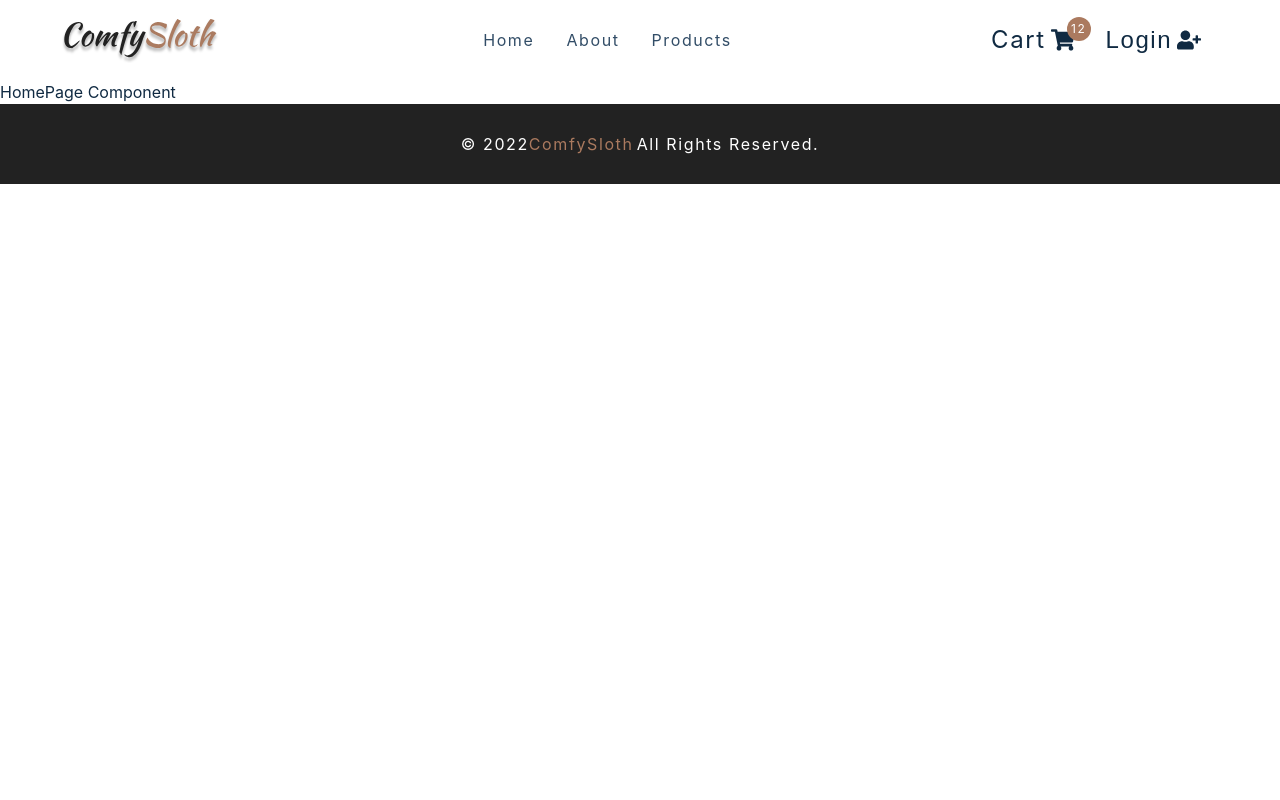
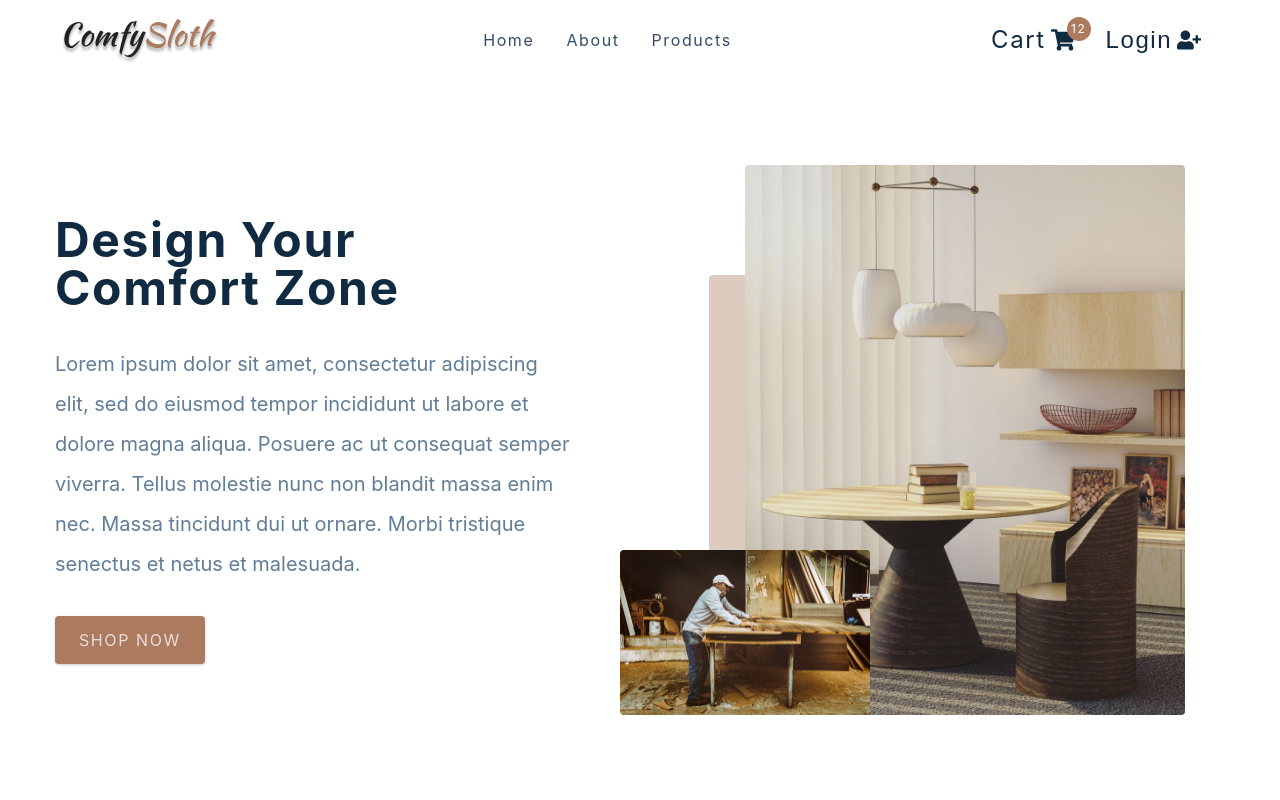
Before and after one commit to Esterod215/react-ecommerce, a React (Create React App) app: page / in a window 1280 px wide. Shown: the top 800 px of the page. Built offline with nearby package versions, Linux system fonts and the light colour scheme.

Commit message:
Started working on the homepage and created the components needed for it. Finished Hero component.

```diff
--- /dev/null
+++ b/src/components/Contact.js
@@ -0,0 +1,7 @@
+import React from 'react';
+
+const Contact = () => {
+	return <h1>Contact Component</h1>;
+};
+
+export default Contact;
--- /dev/null
+++ b/src/components/FeaturedProducts.js
@@ -0,0 +1,7 @@
+import React from 'react';
+
+const FeaturedProducts = () => {
+	return <h1>Featured Products Page</h1>;
+};
+
+export default FeaturedProducts;
--- /dev/null
+++ b/src/components/Hero.js
@@ -0,0 +1,96 @@
+import React from 'react';
+import styled from 'styled-components';
+import { Link } from 'react-router-dom';
+
+import hero1 from '../assets/hero-bcg.jpeg';
+import hero2 from '../assets/hero-bcg-2.jpeg';
+
+const Hero = () => {
+	return (
+		<Wrapper className='section-center'>
+			<article className='content'>
+				<h1>
+					Design Your <br /> Comfort Zone
+				</h1>
+				<p>
+					Lorem ipsum dolor sit amet, consectetur adipiscing elit, sed do
+					eiusmod tempor incididunt ut labore et dolore magna aliqua. Posuere ac
+					ut consequat semper viverra. Tellus molestie nunc non blandit massa
+					enim nec. Massa tincidunt dui ut ornare. Morbi tristique senectus et
+					netus et malesuada.
+				</p>
+				<Link to='/products' className='btn hero-btn'>
+					Shop Now
+				</Link>
+			</article>
+			<article className='img-container'>
+				<img src={hero1} alt='table' className='main-img' />
+				<img src={hero2} alt='person working' className='accent-img' />
+			</article>
+		</Wrapper>
+	);
+};
+
+const Wrapper = styled.section`
+	min-height: 60vh;
+	display: grid;
+	place-items: center;
+	.img-container {
+		display: none;
+	}
+
+	p {
+		line-height: 2;
+		max-width: 45em;
+		margin-bottom: 2rem;
+		color: var(--clr-grey-5);
+		font-size: 1rem;
+	}
+	@media (min-width: 992px) {
+		height: calc(100vh - 5rem);
+		grid-template-columns: 1fr 1fr;
+		gap: 8rem;
+		h1 {
+			margin-bottom: 2rem;
+		}
+		p {
+			font-size: 1.25rem;
+		}
+		.hero-btn {
+			padding: 0.75rem 1.5rem;
+			font-size: 1rem;
+		}
+		.img-container {
+			display: block;
+			position: relative;
+		}
+		.main-img {
+			width: 100%;
+			height: 550px;
+			position: relative;
+			border-radius: var(--radius);
+			display: block;
+			object-fit: cover;
+		}
+		.accent-img {
+			position: absolute;
+			bottom: 0;
+			left: 0;
+			width: 250px;
+			transform: translateX(-50%);
+			border-radius: var(--radius);
+		}
+		.img-container::before {
+			content: '';
+			position: absolute;
+			width: 10%;
+			height: 80%;
+			background: var(--clr-primary-9);
+			bottom: 0%;
+			left: -8%;
+			border-radius: var(--radius);
+		}
+	}
+`;
+
+export default Hero;
--- /dev/null
+++ b/src/components/Services.js
@@ -0,0 +1,7 @@
+import React from 'react';
+
+const Services = () => {
+	return <h1>Services</h1>;
+};
+
+export default Services;
--- a/src/components/index.js
+++ b/src/components/index.js
@@ -2,5 +2,18 @@
 import Footer from './Footer';
 import Sidebar from './Sidebar';
 import PageHero from './PageHero';
+import FeaturedProducts from './FeaturedProducts';
+import Hero from './Hero';
+import Contact from './Contact';
+import Services from './Services';
 
-export { Navbar, Footer, Sidebar, PageHero };
+export {
+	Navbar,
+	Footer,
+	Sidebar,
+	PageHero,
+	FeaturedProducts,
+	Hero,
+	Contact,
+	Services,
+};
--- a/src/pages/HomePage.js
+++ b/src/pages/HomePage.js
@@ -1,7 +1,16 @@
 import React from 'react';
 
+import { FeaturedProducts, Hero, Services, Contact } from '../components';
+
 const HomePage = () => {
-	return "HomePage Component"
-}
+	return (
+		<main>
+			<Hero />
+			<FeaturedProducts />
+			<Services />
+			<Contact />
+		</main>
+	);
+};
 
 export default HomePage;
```
